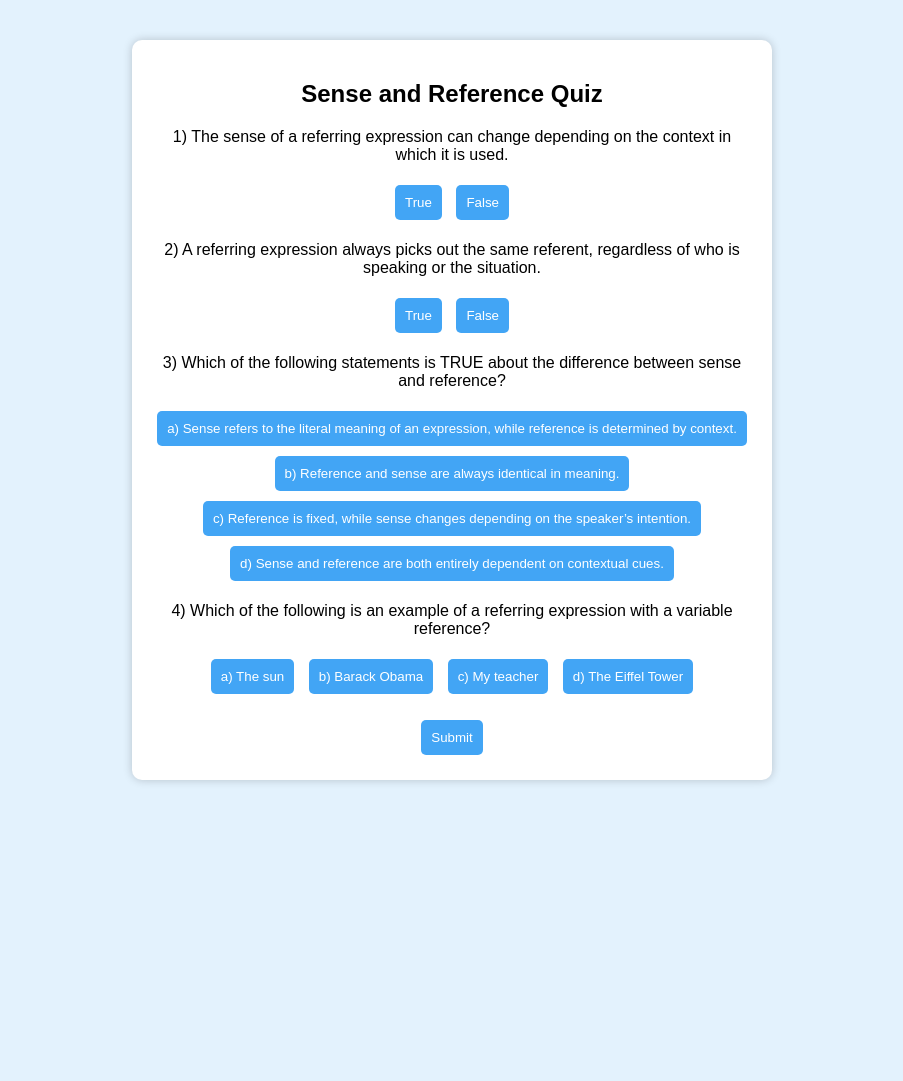
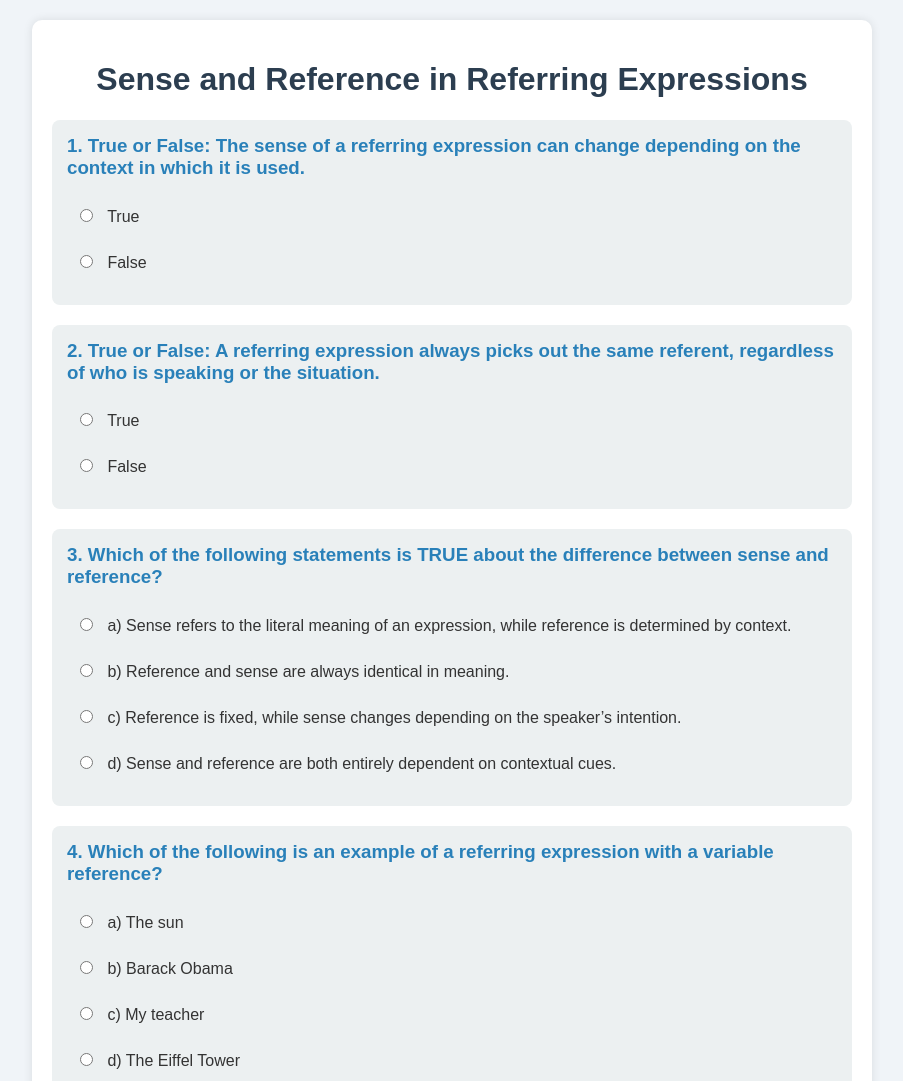
Before and after one commit to SleepyDog-max/sense-reference-quiz, a plain HTML site: page index.html in a window 1280 px wide. Shown: the top 1081 px of the page, without its empty margins (188-1091 px from the left). Before the commit the page ends 820 px from the top, so only its background shows below. Drawn offline with Linux system fonts and the light colour scheme.

Commit message:
Update index.html

```diff
--- a/index.html
+++ b/index.html
@@ -7,131 +7,167 @@
     <style>
         body {
             font-family: Arial, sans-serif;
-            margin: 40px;
-            background-color: #e3f2fd;
+            background-color: #f0f4f8;
+            color: #333;
+            margin: 0;
+            padding: 20px;
+        }
+        h1 {
             text-align: center;
+            color: #2c3e50;
         }
         .container {
-            background: white;
+            max-width: 800px;
+            margin: 0 auto;
+            background: #fff;
             padding: 20px;
             border-radius: 10px;
-            box-shadow: 0px 0px 10px rgba(0, 0, 0, 0.2);
-            max-width: 600px;
-            margin: auto;
+            box-shadow: 0 0 10px rgba(0, 0, 0, 0.1);
         }
         .question {
-            margin-bottom: 15px;
+            margin-bottom: 20px;
+            padding: 15px;
+            background: #ecf0f1;
+            border-radius: 8px;
         }
-        .result {
-            margin-top: 10px;
-            font-weight: bold;
-            color: #d32f2f;
+        .question h3 {
+            color: #2980b9;
+            margin-top: 0;
         }
-        button {
-            background-color: #42a5f5;
-            color: white;
-            border: none;
-            padding: 10px;
-            margin: 5px;
+        label {
+            display: block;
+            margin: 10px 0;
+            padding: 8px;
             border-radius: 5px;
             cursor: pointer;
         }
+        label:hover {
+            background: #dfe6e9;
+        }
+        input[type="radio"], input[type="checkbox"] {
+            margin-right: 10px;
+        }
+        button {
+            background-color: #27ae60;
+            color: white;
+            padding: 10px 20px;
+            border: none;
+            border-radius: 5px;
+            cursor: pointer;
+            font-size: 16px;
+        }
         button:hover {
-            background-color: #1e88e5;
+            background-color: #219653;
         }
-        .summary {
+        #restart {
+            background-color: #e74c3c;
+        }
+        #restart:hover {
+            background-color: #c0392b;
+        }
+        #summary {
             display: none;
-            background: white;
+            background: #fff;
             padding: 20px;
             border-radius: 10px;
-            box-shadow: 0px 0px 10px rgba(0, 0, 0, 0.2);
-            max-width: 600px;
-            margin: auto;
+            box-shadow: 0 0 10px rgba(0, 0, 0, 0.1);
         }
+        .correct { color: #27ae60; }
+        .incorrect { color: #e74c3c; }
     </style>
 </head>
 <body>
-    <div class="container" id="quiz-container">
-        <h2>Sense and Reference Quiz</h2>
-        <div id="questions">
+    <div class="container">
+        <h1>Sense and Reference in Referring Expressions</h1>
+        <form id="quizForm">
             <div class="question">
-                <p>1) The sense of a referring expression can change depending on the context in which it is used.</p>
-                <button onclick="checkAnswer(1, false)">True</button>
-                <button onclick="checkAnswer(1, true)">False</button>
-                <p id="result1" class="result"></p>
+                <h3>1. True or False: The sense of a referring expression can change depending on the context in which it is used.</h3>
+                <label><input type="radio" name="q1" value="true"> True</label>
+                <label><input type="radio" name="q1" value="false"> False</label>
             </div>
             <div class="question">
-                <p>2) A referring expression always picks out the same referent, regardless of who is speaking or the situation.</p>
-                <button onclick="checkAnswer(2, false)">True</button>
-                <button onclick="checkAnswer(2, true)">False</button>
-                <p id="result2" class="result"></p>
+                <h3>2. True or False: A referring expression always picks out the same referent, regardless of who is speaking or the situation.</h3>
+                <label><input type="radio" name="q2" value="true"> True</label>
+                <label><input type="radio" name="q2" value="false"> False</label>
             </div>
             <div class="question">
-                <p>3) Which of the following statements is TRUE about the difference between sense and reference?</p>
-                <button onclick="checkAnswer(3, 'a')">a) Sense refers to the literal meaning of an expression, while reference is determined by context.</button>
-                <button onclick="checkAnswer(3, 'b')">b) Reference and sense are always identical in meaning.</button>
-                <button onclick="checkAnswer(3, 'c')">c) Reference is fixed, while sense changes depending on the speaker’s intention.</button>
-                <button onclick="checkAnswer(3, 'd')">d) Sense and reference are both entirely dependent on contextual cues.</button>
-                <p id="result3" class="result"></p>
+                <h3>3. Which of the following statements is TRUE about the difference between sense and reference?</h3>
+                <label><input type="radio" name="q3" value="a"> a) Sense refers to the literal meaning of an expression, while reference is determined by context.</label>
+                <label><input type="radio" name="q3" value="b"> b) Reference and sense are always identical in meaning.</label>
+                <label><input type="radio" name="q3" value="c"> c) Reference is fixed, while sense changes depending on the speaker’s intention.</label>
+                <label><input type="radio" name="q3" value="d"> d) Sense and reference are both entirely dependent on contextual cues.</label>
             </div>
             <div class="question">
-                <p>4) Which of the following is an example of a referring expression with a variable reference?</p>
-                <button onclick="checkAnswer(4, 'c')">a) The sun</button>
-                <button onclick="checkAnswer(4, 'b')">b) Barack Obama</button>
-                <button onclick="checkAnswer(4, 'c')">c) My teacher</button>
-                <button onclick="checkAnswer(4, 'd')">d) The Eiffel Tower</button>
-                <p id="result4" class="result"></p>
+                <h3>4. Which of the following is an example of a referring expression with a variable reference?</h3>
+                <label><input type="radio" name="q4" value="a"> a) The sun</label>
+                <label><input type="radio" name="q4" value="b"> b) Barack Obama</label>
+                <label><input type="radio" name="q4" value="c"> c) My teacher</label>
+                <label><input type="radio" name="q4" value="d"> d) The Eiffel Tower</label>
             </div>
-            <button onclick="showSummary()">Submit</button>
+            <button type="button" onclick="submitQuiz()">Submit</button>
+        </form>
+        <div id="summary">
+            <h2>Quiz Summary</h2>
+            <p>Total Score: <span id="score"></span>/4</p>
+            <div id="explanations"></div>
+            <button id="restart" onclick="restartQuiz()">Restart</button>
         </div>
     </div>
 
-    <div class="summary" id="summary">
-        <h2>Quiz Summary</h2>
-        <p id="score"></p>
-        <p><b>Explanation:</b></p>
-        <p>1) False - The **sense** of an expression is its stable, dictionary meaning.</p>
-        <p>2) False - A referring expression’s reference can change based on context.</p>
-        <p>3) Correct answer: (a) - **Sense** is the literal meaning, **reference** depends on context.</p>
-        <p>4) Correct answer: (c) - *"My teacher"* refers to different people based on context.</p>
-        <button onclick="restartQuiz()">Restart</button>
-    </div>
+    <script>
+        const correctAnswers = {
+            q1: 'false',
+            q2: 'false',
+            q3: 'a',
+            q4: 'c'
+        };
 
-    <script>
-        let score = 0;
-        function checkAnswer(questionNumber, correctAnswer) {
-            const resultElement = document.getElementById(`result${questionNumber}`);
-            const userAnswer = event.target.textContent.trim().charAt(0).toLowerCase();
-            if (typeof correctAnswer === 'boolean') {
-                if (correctAnswer) {
-                    resultElement.textContent = "Correct!";
-                    resultElement.style.color = "green";
+        const explanations = {
+            q1: 'The sense of a referring expression is its stable, dictionary meaning and does not change with context. However, reference (what the expression refers to in a given situation) does change with context.',
+            q2: 'A referring expression’s reference can vary depending on the situation. For example, “the teacher” could refer to different individuals depending on who is speaking and which teacher they are referring to.',
+            q3: 'Sense refers to the literal meaning of an expression, while reference is determined by context.',
+            q4: '“My teacher” has a variable reference because different people may use it to refer to different teachers.'
+        };
+
+        function submitQuiz() {
+            let score = 0;
+            const form = document.getElementById('quizForm');
+            const summary = document.getElementById('summary');
+            const explanationsDiv = document.getElementById('explanations');
+            explanationsDiv.innerHTML = '';
+
+            for (let i = 1; i <= 4; i++) {
+                const userAnswer = form.querySelector(`input[name="q${i}"]:checked`);
+                const correctAnswer = correctAnswers[`q${i}`];
+                const explanation = explanations[`q${i}`];
+                let result = '';
+
+                if (userAnswer && userAnswer.value === correctAnswer) {
                     score++;
+                    result = `<span class="correct">Correct</span>`;
                 } else {
-                    resultElement.textContent = "Incorrect.";
+                    result = `<span class="incorrect">Incorrect</span>`;
                 }
-            } else {
-                if (userAnswer === correctAnswer) {
-                    resultElement.textContent = "Correct!";
-                    resultElement.style.color = "green";
-                    score++;
-                } else {
-                    resultElement.textContent = "Incorrect.";
-                }
+
+                explanationsDiv.innerHTML += `
+                    <h3>Question ${i}</h3>
+                    <p>${result} - Your answer: ${userAnswer ? userAnswer.value : 'None'}</p>
+                    <p>Correct answer: ${correctAnswer}</p>
+                    <p>${explanation}</p>
+                `;
             }
+
+            document.getElementById('score').textContent = score;
+            form.style.display = 'none';
+            summary.style.display = 'block';
         }
-        function showSummary() {
-            document.getElementById("quiz-container").style.display = "none";
-            document.getElementById("summary").style.display = "block";
-            document.getElementById("score").textContent = "Your total score: " + score + "/4";
-        }
+
         function restartQuiz() {
-            score = 0;
-            document.getElementById("quiz-container").style.display = "block";
-            document.getElementById("summary").style.display = "none";
-            for (let i = 1; i <= 4; i++) {
-                document.getElementById(`result${i}`).textContent = "";
-            }
+            const form = document.getElementById('quizForm');
+            const summary = document.getElementById('summary');
+            form.reset();
+            form.style.display = 'block';
+            summary.style.display = 'none';
         }
     </script>
 </body>
```
